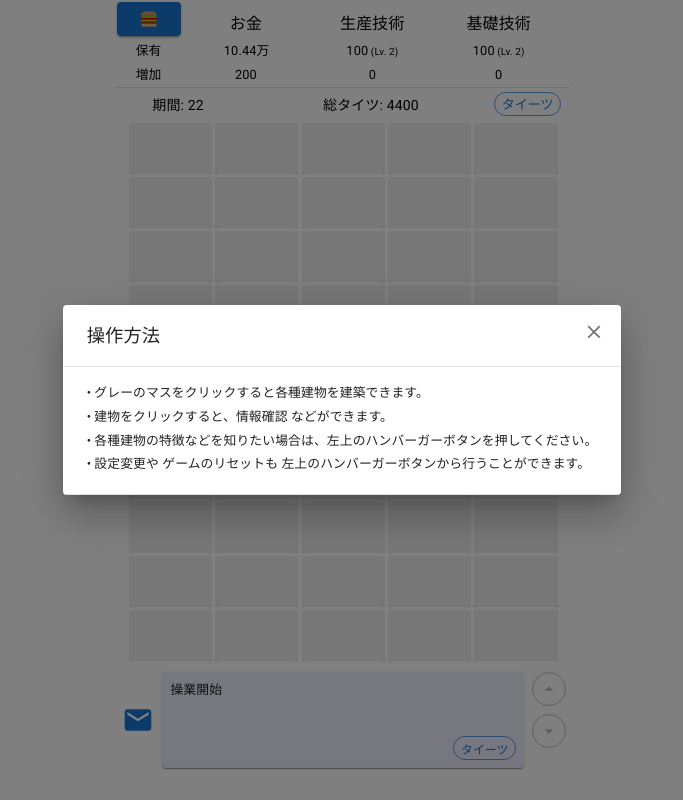
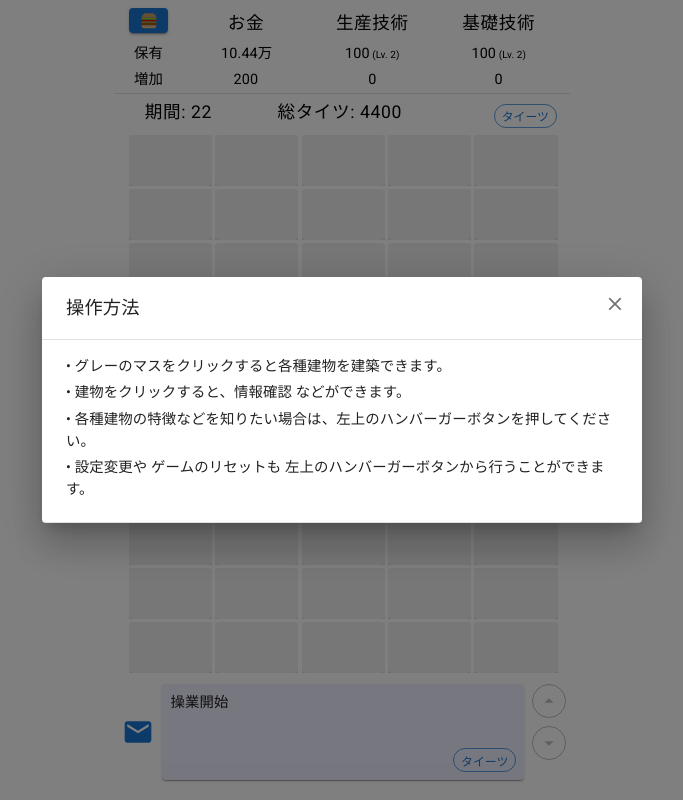
Before and after one commit to nabetani/game24f, a React (Vite) app in the folder tfactory/: page / in a window 1280 px wide. Shown: the whole page, without its empty margins (298-981 px from the left). Built offline with nearby package versions, Linux system fonts and the light colour scheme.

Commit message:
サイズ調整

```diff
--- a/tfactory/src/App.tsx
+++ b/tfactory/src/App.tsx
@@ -93,8 +93,9 @@ function App() {
       button: {
         fontSize: u * 16,
       },
-      body1: { fontSize: u * 16 },
-      body2: { fontSize: u * 16 },
+      body1: { fontSize: u * 18 },
+      body2: { fontSize: u * 15 },
+      caption: { fontSize: u * 22 },
     },
   });
 
--- a/tfactory/src/Header.tsx
+++ b/tfactory/src/Header.tsx
@@ -263,7 +263,8 @@ function RootMenuUI(p: {
 }
 
 function IconMenu(): JSX.Element {
-  const w = 22
+  const theme = Mui.useTheme()
+  const w = theme.typography.fontSize * 2
   const h = w
   const b0 = [
     `M 100,30`,
@@ -309,7 +310,20 @@ function MenuButton(p: {
   };
   const id = "rootmenu"
 
-  return <><Mui.Button variant='contained' onClick={handleClick}>
+  const bw = (theme: Mui.Theme) => theme.typography.fontSize * 3
+  const bh = (theme: Mui.Theme) => theme.typography.fontSize * 2
+  const bp = (theme: Mui.Theme) => bh(theme) / 20
+  const bm = (theme: Mui.Theme) => bh(theme) / 40
+
+  return <><Mui.Button variant='contained' onClick={handleClick}
+    sx={{
+      m: bm,
+      p: bp,
+      minWidth: bw,
+      width: bw,
+      height: bh,
+      minHeight: bh,
+    }}>
     <IconMenu />
   </Mui.Button>
     <Mui.Popover
@@ -356,7 +370,7 @@ function HeaderStatus(p: {
     return <Mui.Grid2 sx={{ p: 0.3, display: 'flex', alignItems: 'flex-end', justifyContent: "center" }} size={10 / 3}><Mui.Typography>{children}</Mui.Typography></Mui.Grid2>
   }
   function CellH({ children }: { children: JSX.Element | JSX.Element[] | string }): JSX.Element {
-    return <Mui.Grid2 sx={{ p: 0.3, display: 'flex', alignItems: 'flex-end', justifyContent: "center" }} size={10 / 3}><Mui.Typography sx={{ fontSize: 16 }}>{children}</Mui.Typography></Mui.Grid2>
+    return <Mui.Grid2 sx={{ p: 0.3, display: 'flex', alignItems: 'flex-end', justifyContent: "center" }} size={10 / 3}><Mui.Typography variant="caption">{children}</Mui.Typography></Mui.Grid2>
   }
   function Head({ children }: { children: JSX.Element | JSX.Element[] | string }): JSX.Element {
     return <Mui.Grid2 sx={{ p: 0.3 }} size={1.8}><Mui.Typography>{children}</Mui.Typography></Mui.Grid2>
@@ -383,15 +397,15 @@ function HeaderStatus(p: {
       </Mui.Grid2>
       <Mui.Divider />
       <Mui.Grid2 container>
-        <Mui.Grid2 size={1} />
-        <Mui.Grid2 size={4.5} sx={{ py: 0.5, display: 'flex', alignItems: 'flex-end' }}>
-          <Mui.Typography sx={{ fontSize: 14 }}>期間: {`${p.world.duration}`}</Mui.Typography>
+        <Mui.Grid2 size={0.8} />
+        <Mui.Grid2 size={3.5} sx={{ py: 0.5, display: 'flex', alignItems: 'flex-end' }}>
+          <Mui.Typography variant='caption'>期間: {`${p.world.duration}`}</Mui.Typography>
         </Mui.Grid2>
-        <Mui.Grid2 size={4.5} sx={{ py: 0.5, display: 'flex', alignItems: 'flex-end' }}>
-          <Mui.Typography sx={{ fontSize: 14 }}>総タイツ: {U.numText(p.world.total)}</Mui.Typography>
+        <Mui.Grid2 size={5.7} sx={{ py: 0.5, display: 'flex', alignItems: 'flex-end' }}>
+          <Mui.Typography variant='caption'>総タイツ: {U.numText(p.world.total)}</Mui.Typography>
         </Mui.Grid2>
         <Mui.Grid2 size={2} sx={{ py: 0.5, display: 'flex', alignItems: 'flex-end' }}>
-          <Mui.Chip sx={{ fontSize: 13 }} size="small" variant='outlined' color="primary" label="タイーツ"
+          <Mui.Chip size="small" variant='outlined' color="primary" label="タイーツ"
             onClick={() => {
               taiitsu(p.world, p.world.duration, [`総タイツ: ${U.numText(p.world.total)}`])
             }} />
```
